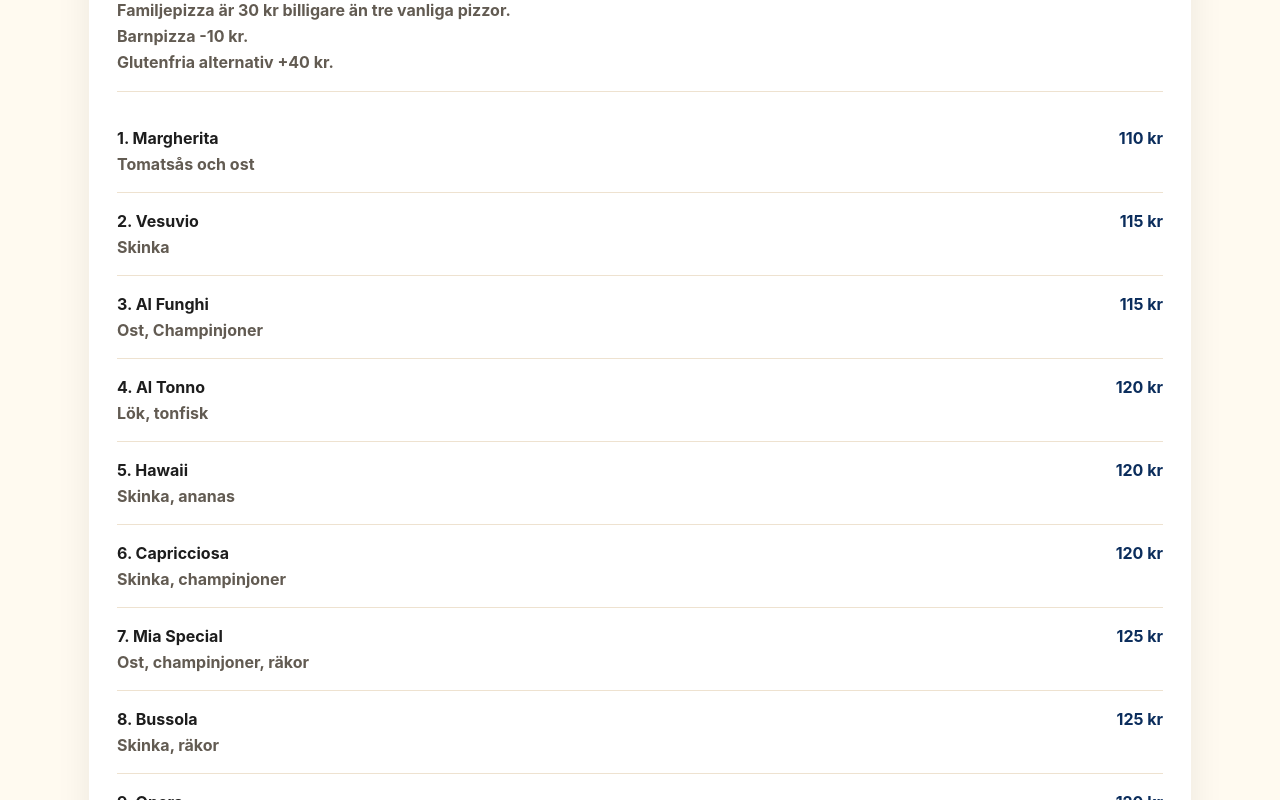
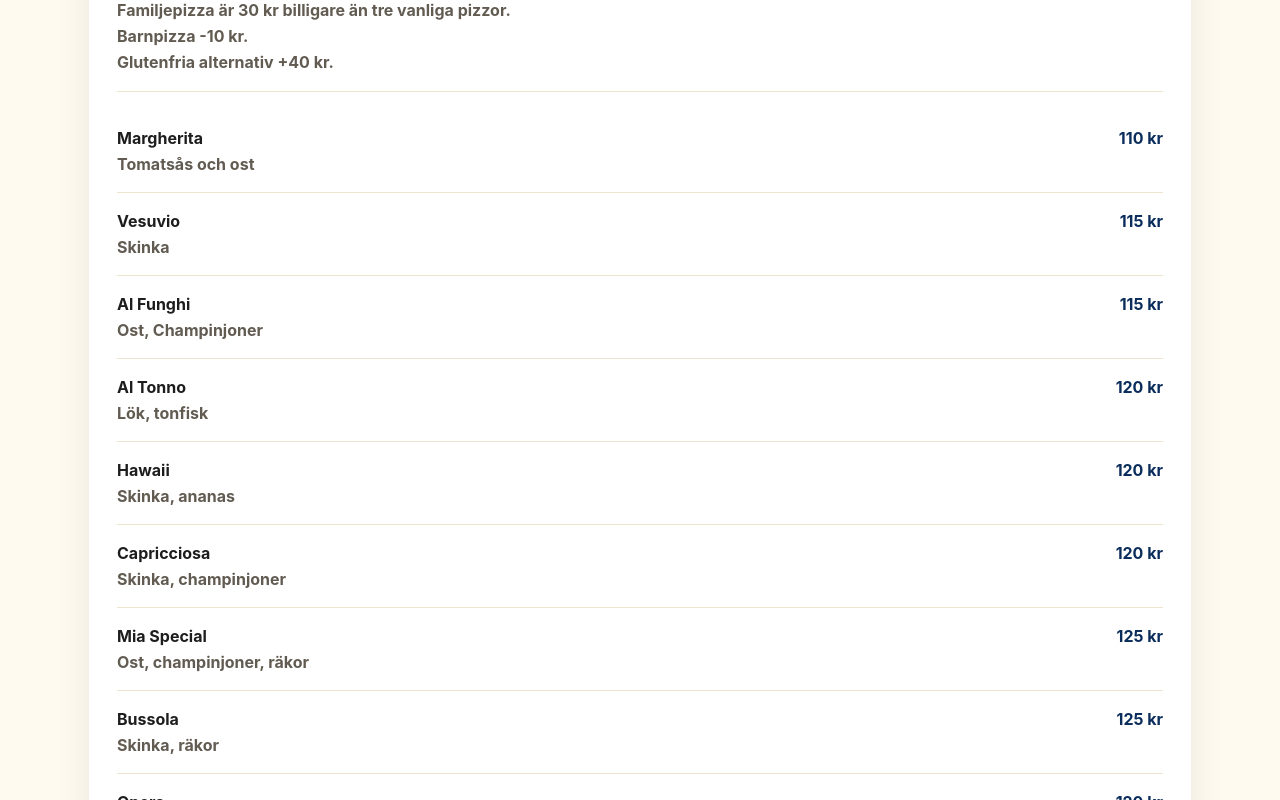
Before and after one commit to lafornetto/lafornetto, a React (Vite) app: page /meny in a window 1280 px wide. Shown: the part 780-1580 px from the top of the page. Built offline with nearby package versions, Linux system fonts and the light colour scheme.

Commit message:
Update menu no number

```diff
--- a/src/components/MenuSection.tsx
+++ b/src/components/MenuSection.tsx
@@ -14,13 +14,10 @@ export function MenuSection({ language }: MenuSectionProps) {
         <p className="menu-intro">{category.intro[language]}</p>
       )}
 
-      {category.items.map((item, index) => (
+      {category.items.map((item) => (
         <div className="menu-item" key={item.name.sv}>
           <div>
-            <h4>
-              {category.title.sv === "Pizzor" ? `${index + 1}. ` : ""}
-              {item.name[language]}
-            </h4>
+            <h4>{item.name[language]}</h4>
 
             {item.description[language] ? (
               <p>{item.description[language]}</p>
```
